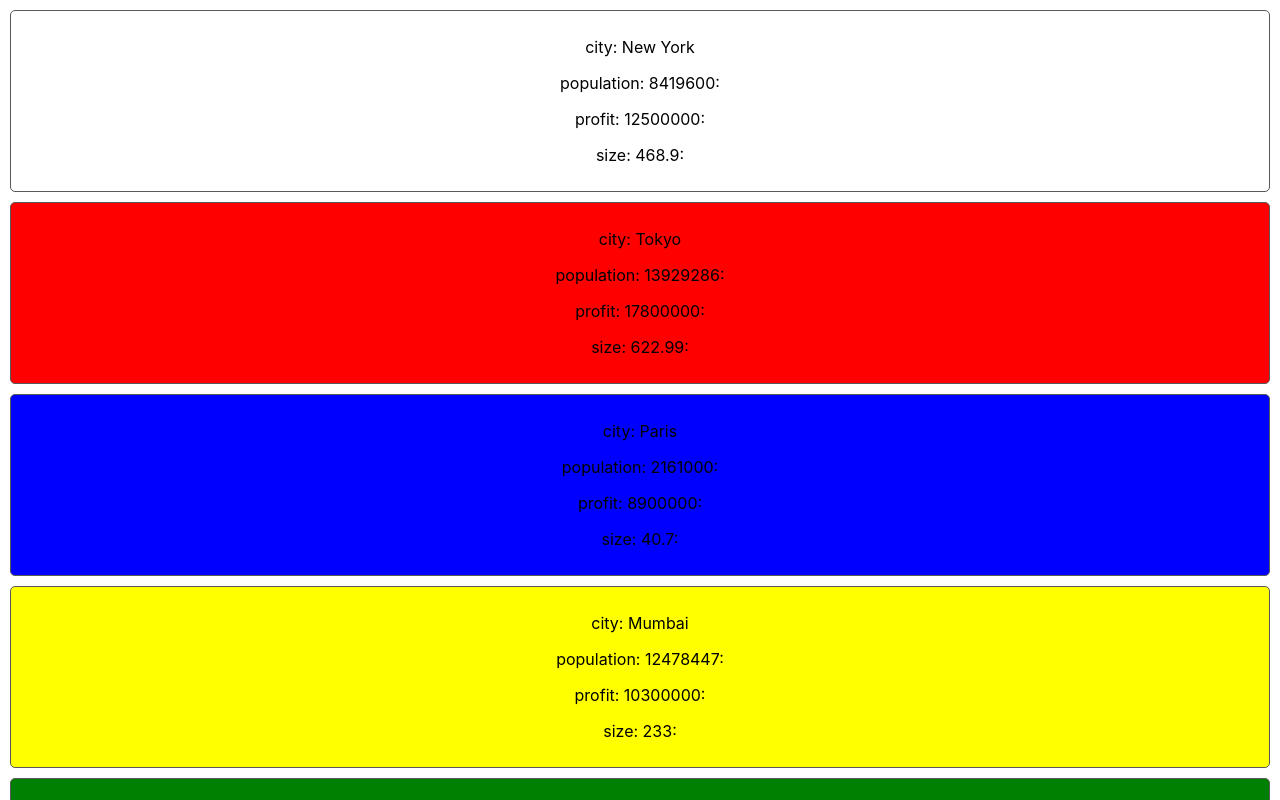
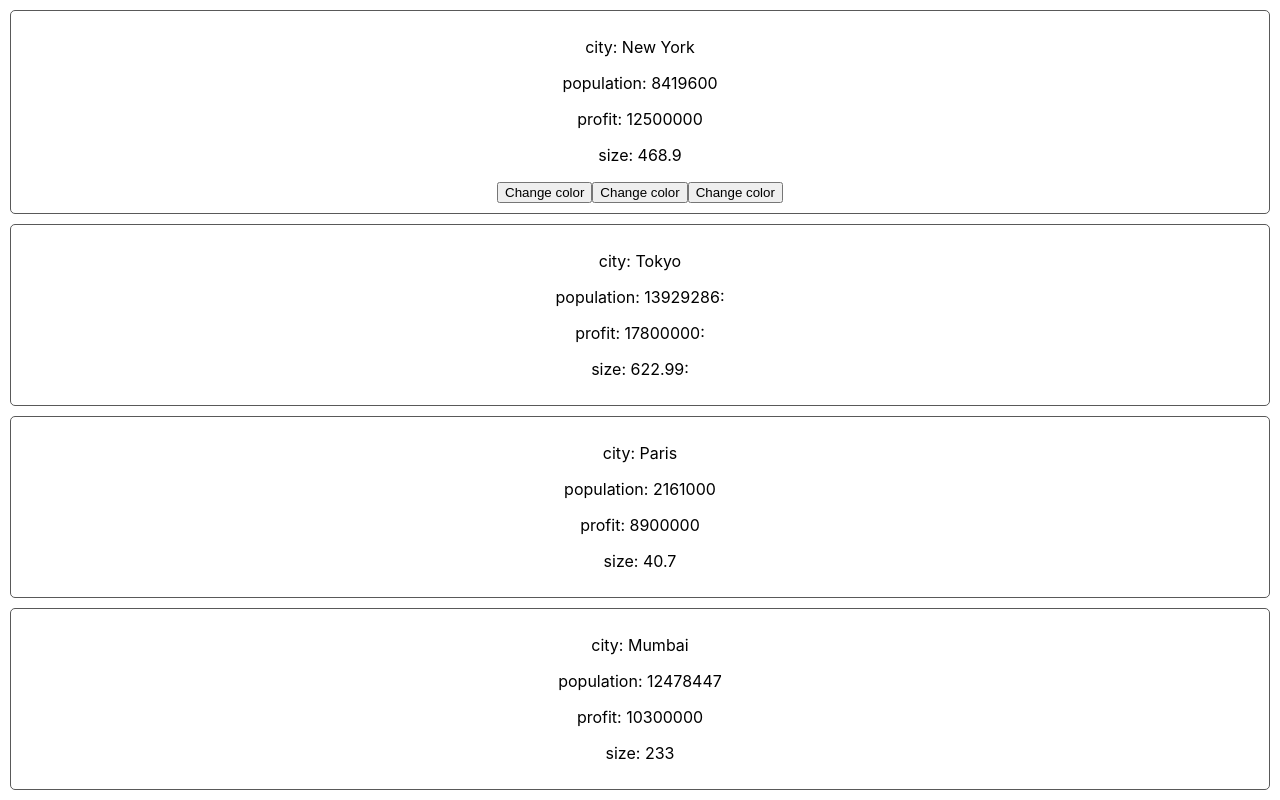
Before and after one commit to 1Laura/react-tasks, a React (Create React App) app: page / in a window 1280 px wide. Shown: the top 800 px of the page. Built offline with nearby package versions, Linux system fonts and the light colour scheme.

Commit message:
card with button onclick event

```diff
--- a/src/App.js
+++ b/src/App.js
@@ -1,5 +1,6 @@
 import logo from './logo.svg';
 import './App.css';
+import {useState} from "react";
 
 function App() {
     const data = [
@@ -34,99 +35,50 @@
             size: 12368 // in square miles
         }
     ];
+    const [getColor, setColor] = useState("white");
 
-
-    const colors = [
-        {
-            "color": "black",
-            "category": "hue",
-            "type": "primary",
-            "code": {
-                "rgba": [255, 255, 255, 1],
-                "hex": "#000"
-            }
-        },
-        {
-            "color": "white",
-            "category": "value",
-            "code": {
-                "rgba": [0, 0, 0, 1],
-                "hex": "#FFF"
-            }
-        },
-        {
-            "color": "red",
-            "category": "hue",
-            "type": "primary",
-            "code": {
-                "rgba": [255, 0, 0, 1],
-                "hex": "#FF0"
-            }
-        },
-        {
-            "color": "blue",
-            "category": "hue",
-            "type": "primary",
-            "code": {
-                "rgba": [0, 0, 255, 1],
-                "hex": "#00F"
-            }
-        },
-        {
-            "color": "yellow",
-            "category": "hue",
-            "type": "primary",
-            "code": {
-                "rgba": [255, 255, 0, 1],
-                "hex": "#FF0"
-            }
-        },
-        {
-            "color": "green",
-            "category": "hue",
-            "type": "secondary",
-            "code": {
-                "rgba": [0, 255, 0, 1],
-                "hex": "#0F0"
-            }
-        },
-    ];
-
+    function changeColor(color) {
+        setColor(color);
+    }
 
     return (
         <div className="App">
-            <div className="card" style={{backgroundColor: colors[1].color}}>
+            <div className="card" style={{backgroundColor: getColor}}>
                 <p>{Object.keys(data[0])[0]}: {data[0].city}</p>
-                <p>{Object.keys(data[0])[1]}: {data[0].population}:</p>
-                <p>{Object.keys(data[0])[2]}: {data[0].profit}:</p>
-                <p>{Object.keys(data[0])[3]}: {data[0].size}:</p>
+                <p>{Object.keys(data[0])[1]}: {data[0].population}</p>
+                <p>{Object.keys(data[0])[2]}: {data[0].profit}</p>
+                <p>{Object.keys(data[0])[3]}: {data[0].size}</p>
+                <button onClick={() => changeColor("red")}>Change color</button>
+                <button onClick={() => changeColor("blue")}>Change color</button>
+                <button onClick={() => setColor("yellow")}>Change color</button>
             </div>
-            <div className="card" style={{backgroundColor: colors[2].color}}>
+            <div className="card">
                 <p>{Object.keys(data[1])[0]}: {data[1].city}</p>
                 <p>{Object.keys(data[1])[1]}: {data[1].population}:</p>
                 <p>{Object.keys(data[1])[2]}: {data[1].profit}:</p>
                 <p>{Object.keys(data[1])[3]}: {data[1].size}:</p>
             </div>
-            <div className="card" style={{backgroundColor: colors[3].color}}>
+            <div className="card">
                 <p>{Object.keys(data[2])[0]}: {data[2].city}</p>
-                <p>{Object.keys(data[2])[1]}: {data[2].population}:</p>
-                <p>{Object.keys(data[2])[2]}: {data[2].profit}:</p>
-                <p>{Object.keys(data[2])[3]}: {data[2].size}:</p>
+                <p>{Object.keys(data[2])[1]}: {data[2].population}</p>
+                <p>{Object.keys(data[2])[2]}: {data[2].profit}</p>
+                <p>{Object.keys(data[2])[3]}: {data[2].size}</p>
             </div>
-            <div className="card" style={{backgroundColor: colors[4].color}}>
+            <div className="card">
                 <p>{Object.keys(data[3])[0]}: {data[3].city}</p>
-                <p>{Object.keys(data[3])[1]}: {data[3].population}:</p>
-                <p>{Object.keys(data[3])[2]}: {data[3].profit}:</p>
-                <p>{Object.keys(data[3])[3]}: {data[3].size}:</p>
+                <p>{Object.keys(data[3])[1]}: {data[3].population}</p>
+                <p>{Object.keys(data[3])[2]}: {data[3].profit}</p>
+                <p>{Object.keys(data[3])[3]}: {data[3].size}</p>
             </div>
-            <div className="card" style={{backgroundColor: colors[5].color}}>
-                <p>{Object.keys(data[4])[0]}: {data[3].city}</p>
-                <p>{Object.keys(data[4])[1]}: {data[3].population}:</p>
-                <p>{Object.keys(data[4])[2]}: {data[3].profit}:</p>
-                <p>{Object.keys(data[4])[3]}: {data[3].size}:</p>
+            <div className="card">
+                < p> {Object.keys(data[4])[0]}: {data[3].city}</p>
+                <p>{Object.keys(data[4])[1]}: {data[3].population}</p>
+                <p>{Object.keys(data[4])[2]}: {data[3].profit}</p>
+                <p>{Object.keys(data[4])[3]}: {data[3].size}</p>
             </div>
         </div>
-    );
+    )
+        ;
 }
 
 export default App;
```
